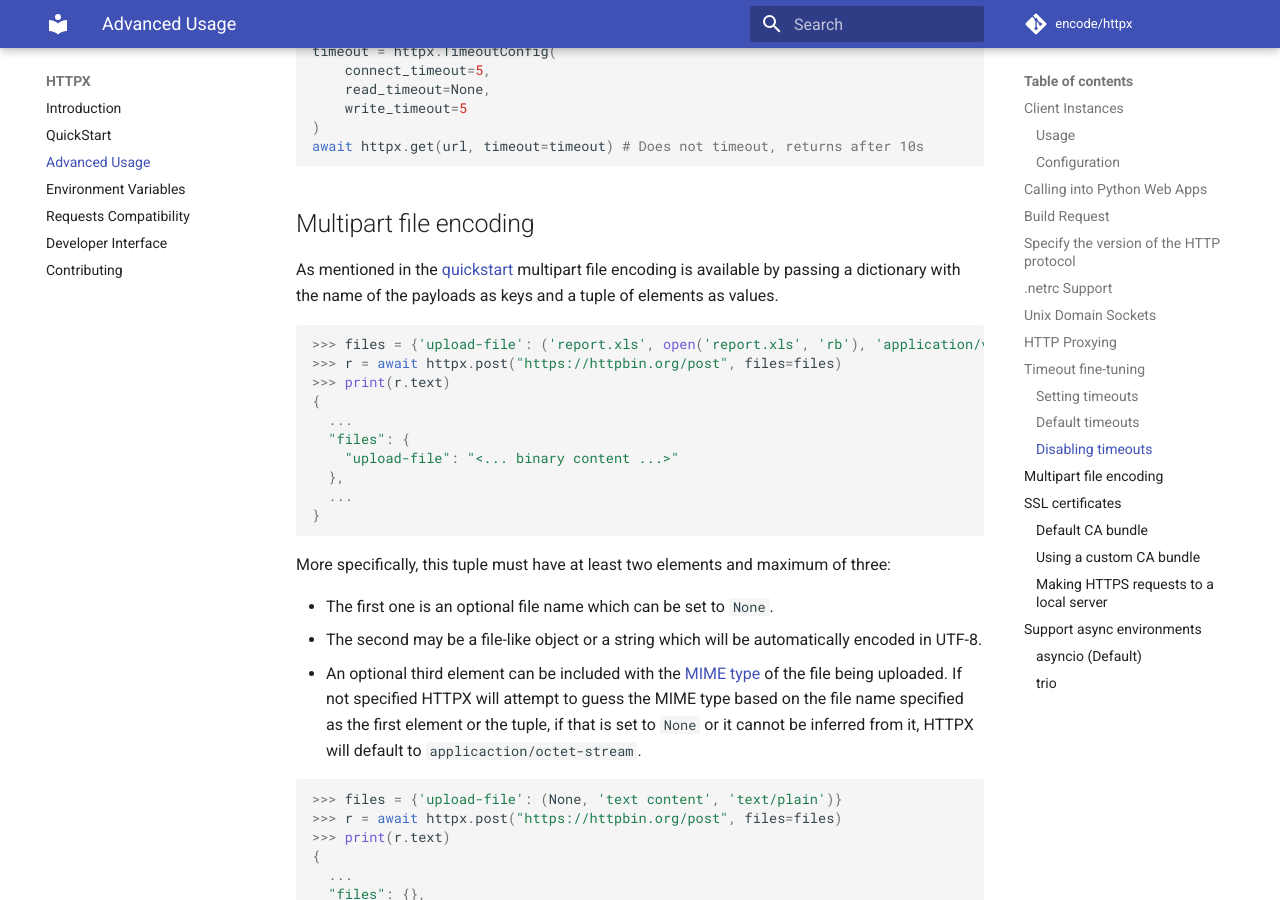
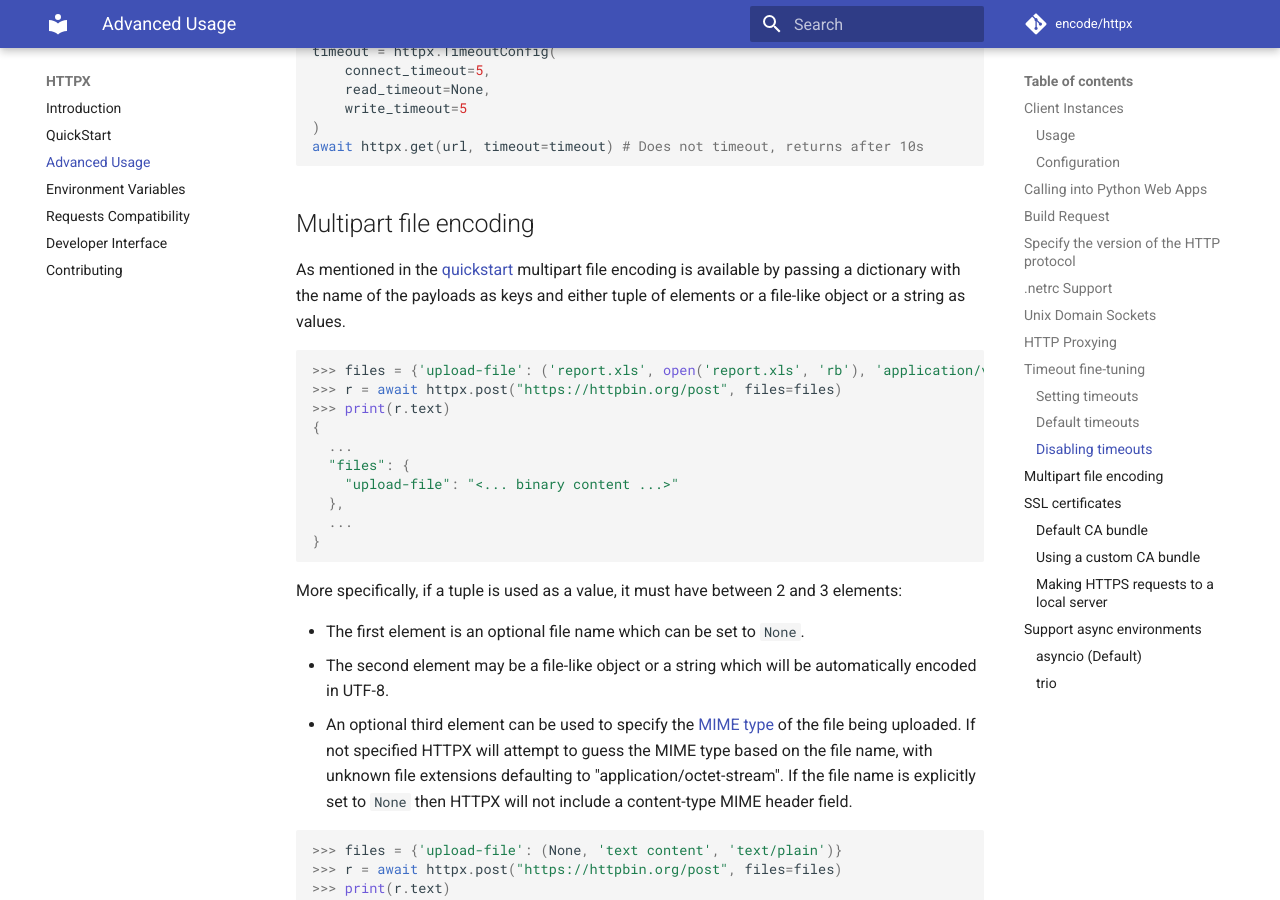
Before and after one commit to CarolinaBentrescas/httpx2, an MkDocs documentation site: the page built from docs/advanced.md, in a window 1280 px wide and 900 px high, scrolled down 7348 px. Built offline with MkDocs 1.6.1 and Material for MkDocs 9.7.7, drawn with Linux system fonts in a browser that asks for light colours; comment, search, counter and statistics services are not loaded.

Commit message:
Clarify multipart documentation (#580)
*Clarify multipart behvaiour

````diff
--- a/docs/advanced.md
+++ b/docs/advanced.md
@@ -347,7 +347,7 @@ await httpx.get(url, timeout=timeout) # Does not timeout, returns after 10s
 
 As mentioned in the [quickstart](/quickstart#sending-multipart-file-uploads)
 multipart file encoding is available by passing a dictionary with the
-name of the payloads as keys and a tuple of elements as values.
+name of the payloads as keys and either tuple of elements or a file-like object or a string as values.
 
 ```python
 >>> files = {'upload-file': ('report.xls', open('report.xls', 'rb'), 'application/vnd.ms-excel')}
@@ -362,17 +362,17 @@ name of the payloads as keys and a tuple of elements as values.
 }
 ```
 
-More specifically, this tuple must have at least two elements and maximum of three:
+More specifically, if a tuple is used as a value, it must have between 2 and 3 elements:
 
-- The first one is an optional file name which can be set to `None`.
-- The second may be a file-like object or a string which will be automatically
+- The first element is an optional file name which can be set to `None`.
+- The second element may be a file-like object or a string which will be automatically
 encoded in UTF-8.
-- An optional third element can be included with the
+- An optional third element can be used to specify the
 [MIME type](https://developer.mozilla.org/en-US/docs/Web/HTTP/Basics_of_HTTP/MIME_Types)
-of the file being uploaded. If not specified HTTPX will attempt to guess the MIME type
-based on the file name specified as the first element or the tuple, if that
-is set to `None` or it cannot be inferred from it, HTTPX will default to
-`applicaction/octet-stream`.
+of the file being uploaded. If not specified HTTPX will attempt to guess the MIME type based
+on the file name, with unknown file extensions defaulting to "application/octet-stream".
+If the file name is explicitly set to `None` then HTTPX will not include a content-type
+MIME header field.
 
 ```python
 >>> files = {'upload-file': (None, 'text content', 'text/plain')}
````
